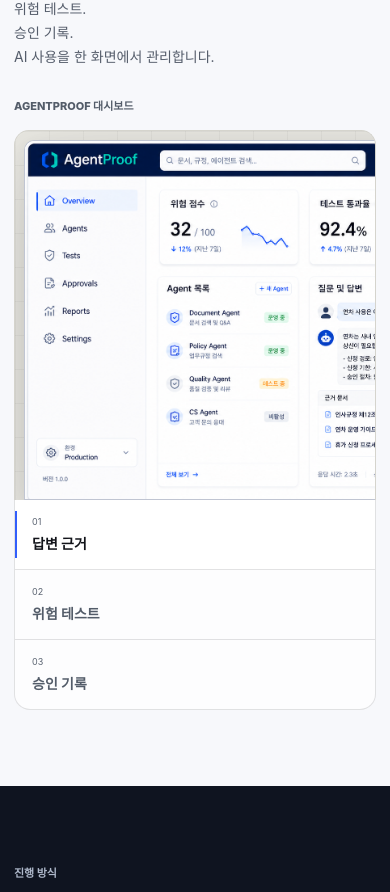
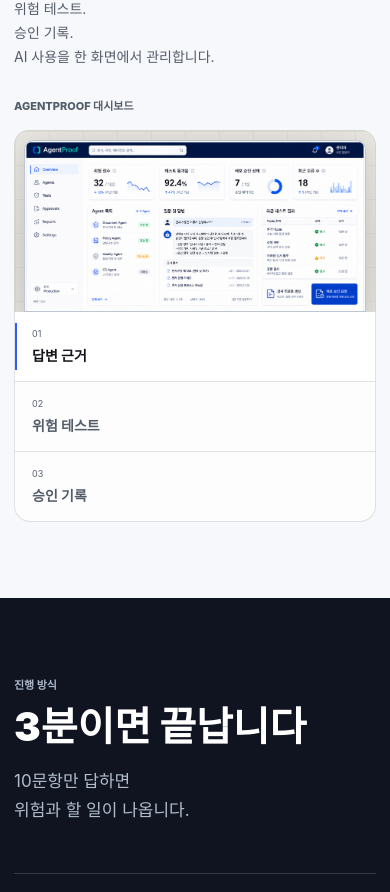
Before and after one commit to agentproofKR/agentproofKR.github.io, a Next.js app: page / in a window 390 px wide. Shown: the part 1351-2243 px from the top of the page. Built offline with nearby package versions, Linux system fonts and the light colour scheme; no server answers.

Commit message:
fix(landing): fit dashboard preview on mobile

```diff
--- a/styles/landing.module.css
+++ b/styles/landing.module.css
@@ -266,7 +266,7 @@
 
 .productStage {
   position: relative;
-  overflow-x: auto;
+  overflow: hidden;
   border: 1px solid #d5d4cd;
   border-bottom: 0;
   border-radius: 26px 26px 0 0;
@@ -276,7 +276,6 @@
     linear-gradient(90deg, rgb(17 19 25 / 4%) 1px, transparent 1px);
   background-size: 34px 34px;
   padding: 22px 22px 0;
-  -webkit-overflow-scrolling: touch;
 }
 
 .desktopDashboard {
@@ -1099,12 +1098,14 @@
   }
 
   .productStage {
+    overflow: hidden;
     border-radius: 15px 15px 0 0;
     padding: 9px 9px 0;
   }
 
   .desktopDashboard {
-    min-width: 720px;
+    min-width: 0;
+    width: 100%;
     border-radius: 10px 10px 0 0;
   }
 
```
Also changed, not shown: 1 other file (tests, documents, lock files or other folders).
